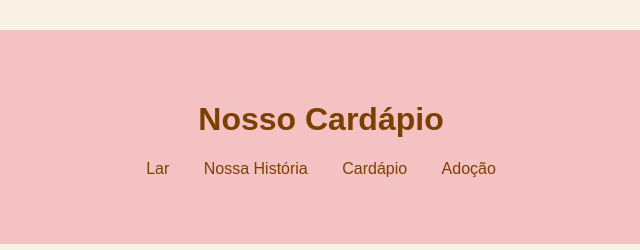
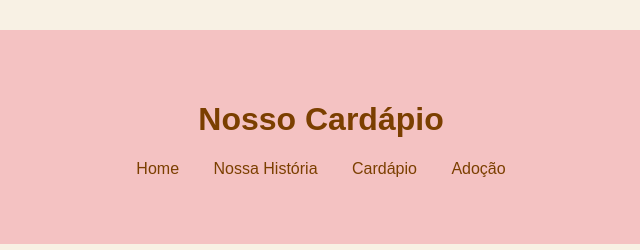
Before and after one commit to isis-vitoria/Trabalho-Construcao-de-Frontend-, a website: page Trabalho-coffee/cardapio.html in a window 1280 px wide. Shown: the top 250 px of the page, 319-959 px from the left. Drawn offline with Linux system fonts and the light colour scheme.

Commit message:
Criando package.json e mudando Lar para Home

```diff
--- a/Trabalho-coffee/cardapio.html
+++ b/Trabalho-coffee/cardapio.html
@@ -13,7 +13,7 @@
         <h1>Nosso Cardápio</h1>
         <nav>
             <ul>
-                <li> <a href="index.html">Lar</a></li>
+                <li> <a href="index.html">Home</a></li>
                 <li> <a href="nossaHistoria.html">Nossa História</a></li>
                 <li> <a href="cardapio.html">Cardápio</a></li>
                 <li> <a href="Adocao.htm">Adoção</a></li>
```
Also changed, not shown: Trabalho-coffee/index.html (+1 -1 lines), Trabalho-coffee/nossaHistoria.html (+1 -1 lines), package.json (added, +11 -0 lines), 1 other file.
